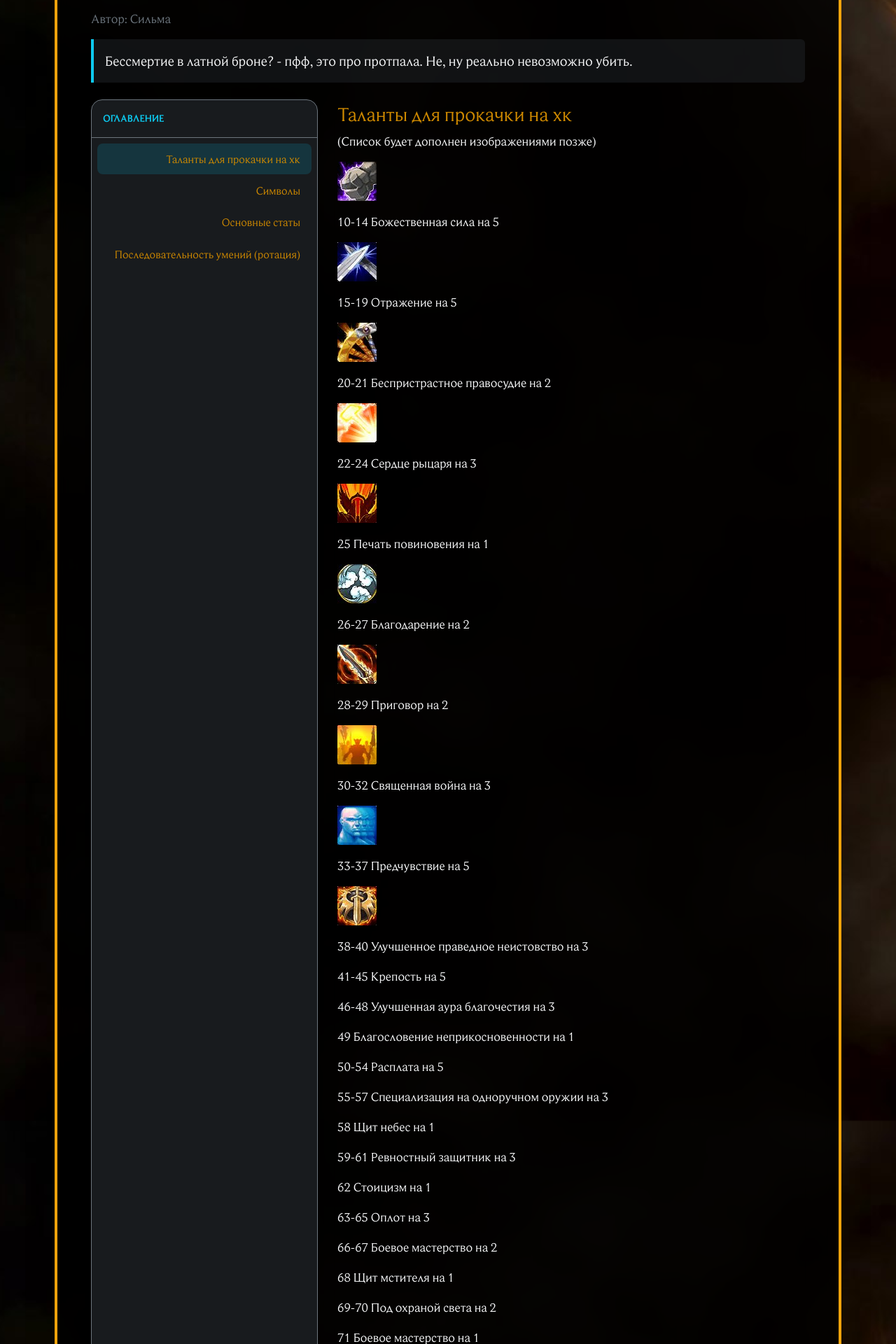
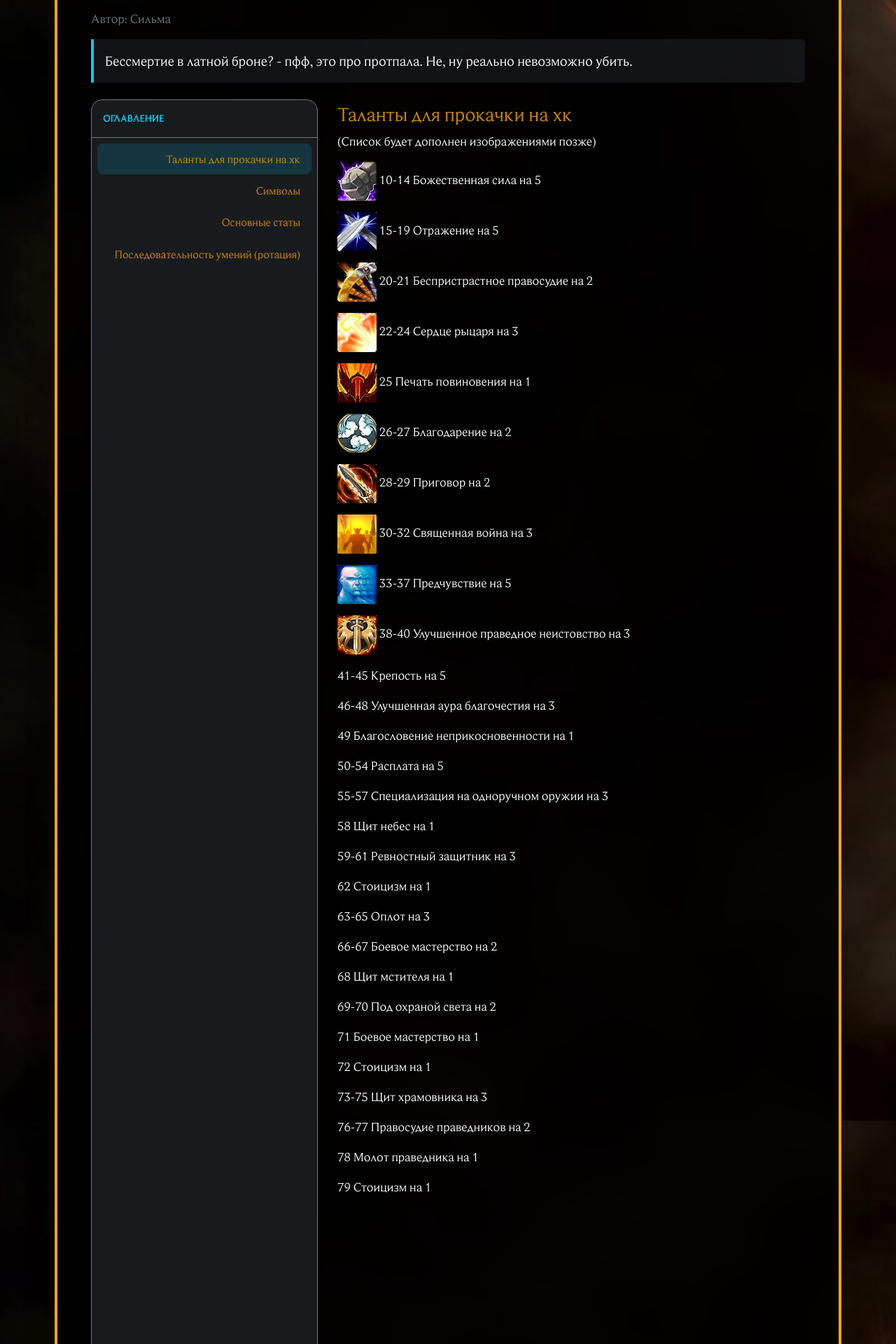
Before and after one commit to Phoenix-Guilds/phoenix-guilds.github.io, a Jekyll site: the page built from _guides/hk-gayd-po-paladinu-prot-paladin-ot-silmy.md, in a window 1280 px wide. Shown: the part 661-2581 px from the top of the page at 70% size. Built offline with Jekyll 4.4.1, drawn with Linux system fonts in a browser that asks for light colours; nearby versions of some CDN libraries; library files that are not in the unit come from our copies.

Commit message:
Update Гайды “hk-gayd-po-paladinu-prot-paladin-ot-silmy”

```diff
--- a/_guides/hk-gayd-po-paladinu-prot-paladin-ot-silmy.md
+++ b/_guides/hk-gayd-po-paladinu-prot-paladin-ot-silmy.md
@@ -10,45 +10,25 @@ description: |-
 
 (Список будет дополнен изображениями позже)
 
-![Божественная сила](/nest/assets/images/uploads/изображение_2026-03-30_081857270.png)
+![Божественная сила](/nest/assets/images/uploads/изображение_2026-03-30_081857270.png)  10-14 Божественная сила на 5
 
-  10-14 Божественная сила на 5
+![Отражение](/nest/assets/images/uploads/изображение_2026-03-30_082610009.png)  15-19 Отражение на 5
 
-![Отражение](/nest/assets/images/uploads/изображение_2026-03-30_082610009.png)
+![Беспристрастное правосудие](/nest/assets/images/uploads/изображение_2026-03-30_082655501.png) 20-21 Беспристрастное правосудие на 2
 
- 15-19 Отражение на 5
+![Сердце рыцаря](/nest/assets/images/uploads/изображение_2026-03-30_082742299.png) 22-24 Сердце рыцаря на 3
 
-![Беспристрастное правосудие](/nest/assets/images/uploads/изображение_2026-03-30_082655501.png)
+![Печать повиновения](/nest/assets/images/uploads/изображение_2026-03-30_082822265.png) 25 Печать повиновения на 1
 
- 20-21 Беспристрастное правосудие на 2
+![Благодарение](/nest/assets/images/uploads/изображение_2026-03-30_083144515.png) 26-27 Благодарение на 2
 
-![Сердце рыцаря](/nest/assets/images/uploads/изображение_2026-03-30_082742299.png)
+![Приговор](/nest/assets/images/uploads/изображение_2026-03-30_083218902.png) 28-29 Приговор на 2
 
- 22-24 Сердце рыцаря на 3
+![Священная война](/nest/assets/images/uploads/изображение_2026-03-30_083349989.png) 30-32 Священная война на 3
 
-![Печать повиновения](/nest/assets/images/uploads/изображение_2026-03-30_082822265.png)
+![Предчувствие](/nest/assets/images/uploads/изображение_2026-03-30_083602726.png) 33-37 Предчувствие на 5
 
- 25 Печать повиновения на 1
-
-![Благодарение](/nest/assets/images/uploads/изображение_2026-03-30_083144515.png)
-
- 26-27 Благодарение на 2
-
-![Приговор](/nest/assets/images/uploads/изображение_2026-03-30_083218902.png)
-
- 28-29 Приговор на 2
-
-![Священная война](/nest/assets/images/uploads/изображение_2026-03-30_083349989.png)
-
- 30-32 Священная война на 3
-
-![Предчувствие](/nest/assets/images/uploads/изображение_2026-03-30_083602726.png)
-
- 33-37 Предчувствие на 5
-
-![Улучшенное праведное неистовство](/nest/assets/images/uploads/изображение_2026-03-30_083648309.png)
-
- 38-40 Улучшенное праведное неистовство на 3
+![Улучшенное праведное неистовство](/nest/assets/images/uploads/изображение_2026-03-30_083648309.png) 38-40 Улучшенное праведное неистовство на 3
 
 41-45 Крепость на 5
 
```
